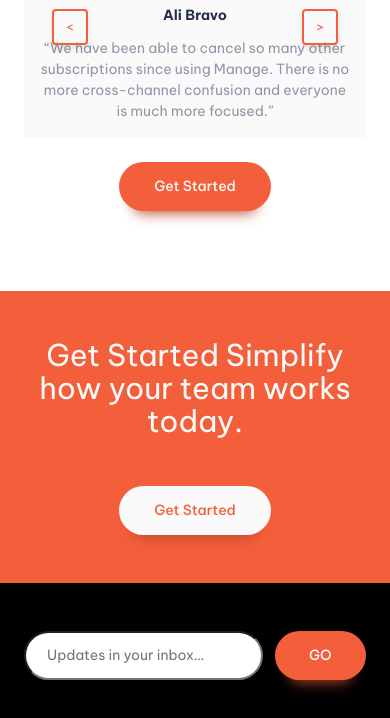
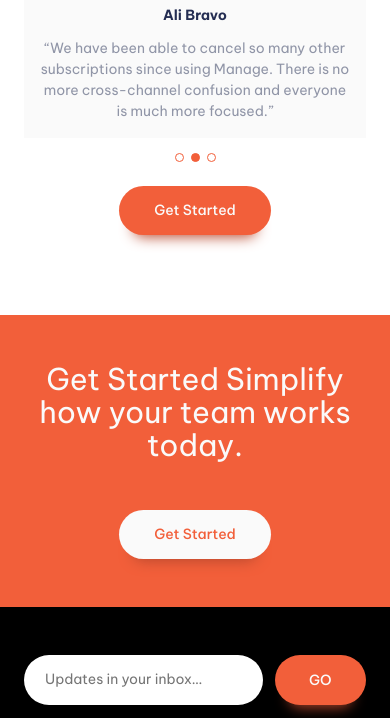
Before and after one commit to davinaleong/fem-manage-landing-page, a plain HTML site: page index.html in a window 390 px wide. Shown: the part 1926-2644 px from the top of the page. Drawn offline with Linux system fonts and the light colour scheme.

Commit message:
Fixed header

```diff
--- a/index.html
+++ b/index.html
@@ -279,27 +279,16 @@
             </ul>
           </div>
           <!-- ./gilde__track -->
-          <div class="glide__arrows" data-glide-el="controls">
-            <button
-              class="glide__arrow glide__arrow--left"
-              data-glide-dir="<"
-              aria-label="Prev"
-            >
-              &lt;
-            </button>
-            <button
-              class="glide__arrow glide__arrow--right"
-              data-glide-dir=">"
-              aria-label="Next"
-            >
-              &gt;
-            </button>
+          <div class="glide__bullets" data-glide-el="controls[nav]">
+            <button class="glide__bullet" data-glide-dir="=0"></button>
+            <button class="glide__bullet" data-glide-dir="=1"></button>
+            <button class="glide__bullet" data-glide-dir="=2"></button>
           </div>
-          <!-- ./glide__arrows -->
+          <!-- ./glide__bullets -->
         </div>
         <!-- ./glide -->
 
-        <div class="text-center pt-500">
+        <div class="text-center pt-700">
           <a href="#" class="button">Get Started</a>
         </div>
       </section>
--- a/styles/main.css
+++ b/styles/main.css
@@ -7,7 +7,7 @@
       - Components - Buttons
       - Components - Primary Header
       - Components - Primary Footer
-      - Components - Testimonials
+      - Components - Carousel
     - Utility
       - Utility - Colours
       - Utility - Background Colours
@@ -70,8 +70,8 @@
   --container-padding: var(--size-500);
   --column-spacing: var(--size-700);
 
+  --footer-form-height: 50px;
   --footer-form-button-width: 5.8em;
-  --footer-form-button-height: 3.5em;
 }
 
 @media (min-width: 50em) {
@@ -361,9 +361,10 @@ a:where(:hover, :focus) {
 
 .primary-nav .nav-list {
   display: flex;
-  gap: clamp(var(--size-400), 5vw, var(--size-700));
+  gap: clamp(var(--size-400), 4vw, var(--size-700));
   font-size: var(--fs-nav);
   font-weight: var(--fw-medium);
+  margin-inline: var(--size-300);
 }
 
 .primary-nav .nav-list a {
@@ -375,7 +376,7 @@ a:where(:hover, :focus) {
   color: var(--clr-neutral-400);
 }
 
-@media (max-width: 50em) {
+@media (max-width: 49.9em) {
   .primary-header[data-overlay]::before {
     content: "";
     position: fixed;
@@ -389,6 +390,7 @@ a:where(:hover, :focus) {
     inset: var(--size-1100) var(--size-400) auto;
     max-width: 25rem;
     margin-left: auto;
+    margin-right: 0;
     background-color: var(--clr-neutral-100);
     padding: var(--size-700);
     border-radius: var(--size-100);
@@ -534,13 +536,14 @@ a:where(:hover, :focus) {
   display: flex;
   gap: var(--size-300);
   width: 100%;
-  height: var(--footer-form-button-height);
+  max-height: var(--footer-form-height);
 }
 
 .footer-form .input {
   border-radius: 100vmax;
   width: calc(100% - var(--footer-form-button-width) - var(--size-300));
   padding: 1.5em;
+  border: none;
 }
 
 .footer-form .button {
@@ -554,6 +557,7 @@ a:where(:hover, :focus) {
     grid-template-areas:
       "footer-brand footer-nav footer-nav footer-form"
       "footer-social footer-nav footer-nav footer-copyright";
+    gap: var(--size-400);
   }
 
   .footer-grid .brand {
@@ -562,6 +566,7 @@ a:where(:hover, :focus) {
 
   .footer-grid .social-nav {
     justify-self: start;
+    align-self: end;
   }
 
   .footer-grid .newsletter-form {
@@ -570,10 +575,11 @@ a:where(:hover, :focus) {
 
   .footer-grid .copyright {
     justify-self: end;
-  }
-}
-
-/** Components - Testimonials **/
+    align-self: end;
+  }
+}
+
+/** Components - Carousel **/
 .carousel {
   --horizontal-padding: var(--container-padding);
   padding-inline: var(--horizontal-padding);
@@ -602,10 +608,6 @@ a:where(:hover, :focus) {
 }
 
 .testimonial-content {
-  /* --top-spacing: var(--size-800);
-  --other-spacing: var(--size-700); */
-  /* --top-spacing: var(--size-700);
-  --other-spacing: var(--size-400); */
   --top-spacing: clamp(var(--size-700), 8vw, var(--size-800));
   --other-spacing: clamp(var(--size-400), 3vw, var(--size-700));
 
@@ -615,9 +617,29 @@ a:where(:hover, :focus) {
   text-align: center;
 }
 
-.glide__arrow {
+/* .glide__arrow {
   color: var(--clr-accent-400);
   border-color: var(--clr-accent-400);
+} */
+.carousel .glide__bullets {
+  bottom: -1.75em;
+}
+
+.carousel .glide__bullet {
+  --color: var(--clr-accent-400);
+
+  box-shadow: none;
+  border: 1px solid var(--color);
+}
+
+.carousel .glide__bullet.glide__bullet--active {
+  background-color: var(--color);
+}
+
+@media (min-width: 50em) {
+  .carousel .glide__bullets {
+    display: none;
+  }
 }
 /** Components - End **/
 
```
